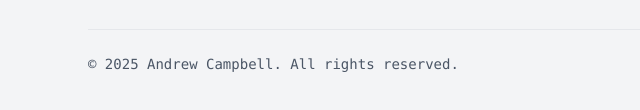
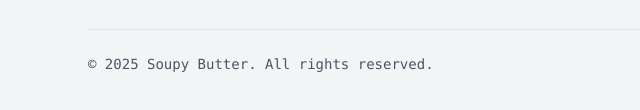
Before and after one commit to exilesprx/exilesprx.github.io, an Astro site: page / in a window 1280 px wide. Shown: the part 4170-4280 px from the top of the page, 0-640 px from the left. Built offline with nearby package versions, Linux system fonts and the light colour scheme; Astro itself is replaced by a stand-in of ours.

Commit message:
footer author - use company

```diff
--- a/src/components/Footer.astro
+++ b/src/components/Footer.astro
@@ -2,7 +2,7 @@
 import { Icon } from 'astro-icon/components';
 
 const year = new Date().getFullYear();
-const author = 'Andrew Campbell';
+const author = 'Soupy Butter';
 
 const socialLinks = [
   {
```
